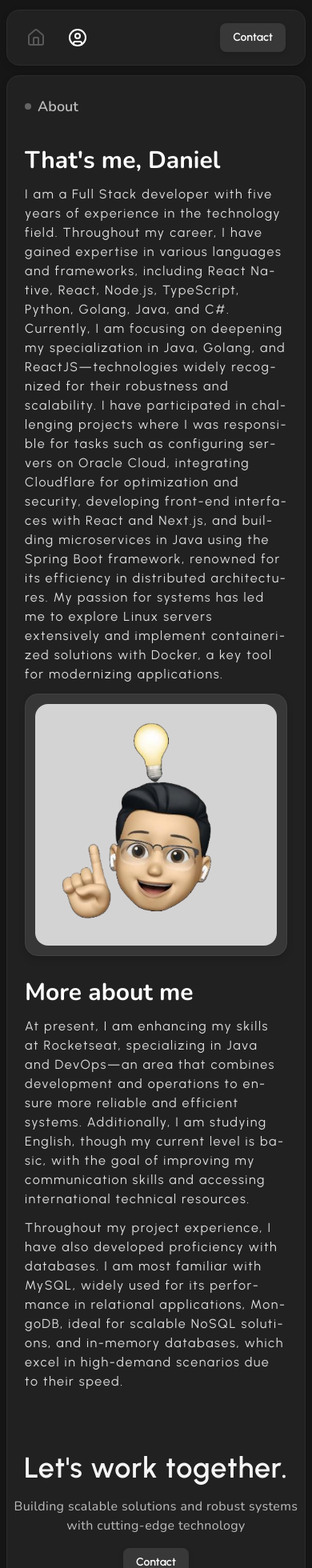
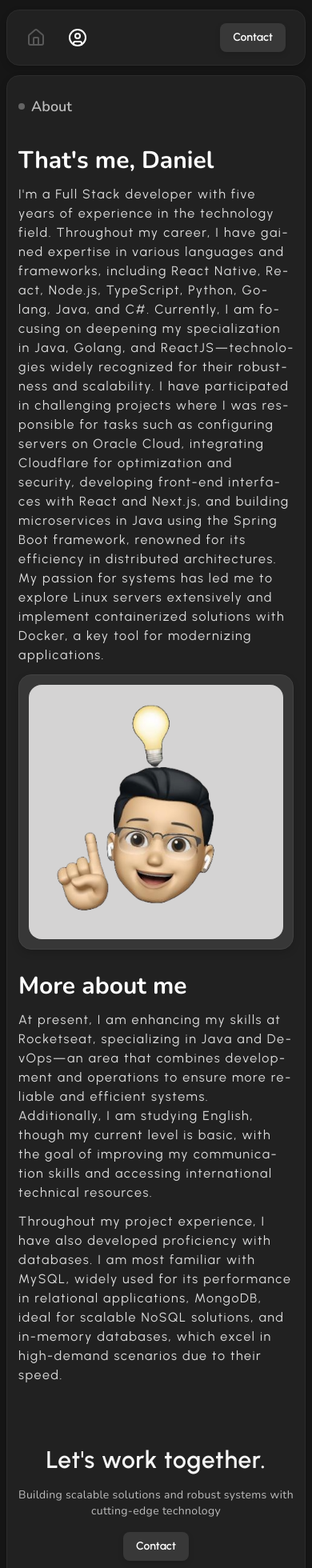
Before and after one commit to 7Silva/portfolio, a Next.js app: page /about in a window 390 px wide. Shown: the top 1960 px of the page at 80% size. Built offline with nearby package versions, Linux system fonts and the light colour scheme.

Commit message:
:lipstick: feat: improve website text and responsiveness
- enhance about page content for clarity and engagement
- refine home page description for better user understanding
- improve card footer text and responsiveness on smaller screens
- adjust project card text and image sizes for mobile devices

```diff
--- a/src/app/about/page.tsx
+++ b/src/app/about/page.tsx
@@ -14,7 +14,7 @@ export default function AboutPage() {
 
       <section>
         <BaseCard>
-          <div className="px-7 max-sm:px-4">
+          <div className="px-7 max-sm:px-2">
             <CardHeader title="About" />
 
             <div className="py-9">
@@ -23,8 +23,8 @@ export default function AboutPage() {
                   That&apos;s me, Daniel
                 </h1>
                 <p className="font-urbanist max-w-2xl tracking-widest hyphens-auto text-white/85">
-                  I am a Full Stack developer with five years of experience in
-                  the technology field. Throughout my career, I have gained
+                  I&apos;m a Full Stack developer with five years of experience
+                  in the technology field. Throughout my career, I have gained
                   expertise in various languages and frameworks, including React
                   Native, React, Node.js, TypeScript, Python, Golang, Java, and
                   C#. Currently, I am focusing on deepening my specialization in
--- a/src/app/page.tsx
+++ b/src/app/page.tsx
@@ -37,9 +37,9 @@ export default function Home() {
                   I&apos;m Daniel T. Silva
                 </h1>
                 <p className="font-urbanist max-w-2xl tracking-wider text-white/70 max-sm:text-sm">
-                  I&apos;am a Full Stack programmer, working in the field for
-                  about 5 years. I have experience with technologies like React,
-                  Next.js, Java, Golang, and others.
+                  A Full Stack developer who has been working in the industry
+                  for around 5 years. I have experience with technologies such
+                  as React, Next.JS, Java, Golang, among others.
                 </p>
 
                 <div className="mt-5 flex gap-2">
--- a/src/components/cards/footer.tsx
+++ b/src/components/cards/footer.tsx
@@ -8,11 +8,11 @@ export default function CardFooter() {
   return (
     <div className="flex w-full flex-col gap-10 pt-10">
       <div className="flex w-full flex-col items-center justify-center gap-4 text-center">
-        <h1 className="font-urbanist text-4xl font-semibold tracking-wide">
+        <h1 className="font-urbanist text-4xl font-semibold tracking-wide max-sm:text-3xl">
           Let&apos;s work together.
         </h1>
 
-        <p className="font-nunito tracking-wide text-white/70">
+        <p className="font-nunito tracking-wide text-white/70 max-sm:text-sm">
           Building scalable solutions and robust systems with cutting-edge
           technology
         </p>
--- a/src/components/cards/projects/card-project.tsx
+++ b/src/components/cards/projects/card-project.tsx
@@ -21,13 +21,15 @@ export default function CardProject({
     >
       <div className="flex w-full items-center sm:justify-between">
         <div className="flex gap-5">
-          <div className="bg-border h-14 w-14 rounded-full p-1 drop-shadow-md">
+          <div className="bg-border h-14 w-14 rounded-full p-1 drop-shadow-md max-sm:h-12 max-sm:w-12">
             <Image src={image} alt="Java" width={56} height={56} />
           </div>
 
           <div className="flex flex-col gap-1">
-            <h3 className="font-nunito text-xl font-bold">{title}</h3>
-            <p className="font-urbanist max-w-[220px] truncate text-white/70 sm:max-w-lg">
+            <h3 className="font-nunito text-xl font-bold max-sm:text-base">
+              {title}
+            </h3>
+            <p className="font-urbanist max-w-[200px] truncate text-white/70 max-sm:text-sm sm:max-w-96">
               {description}
             </p>
           </div>
```
